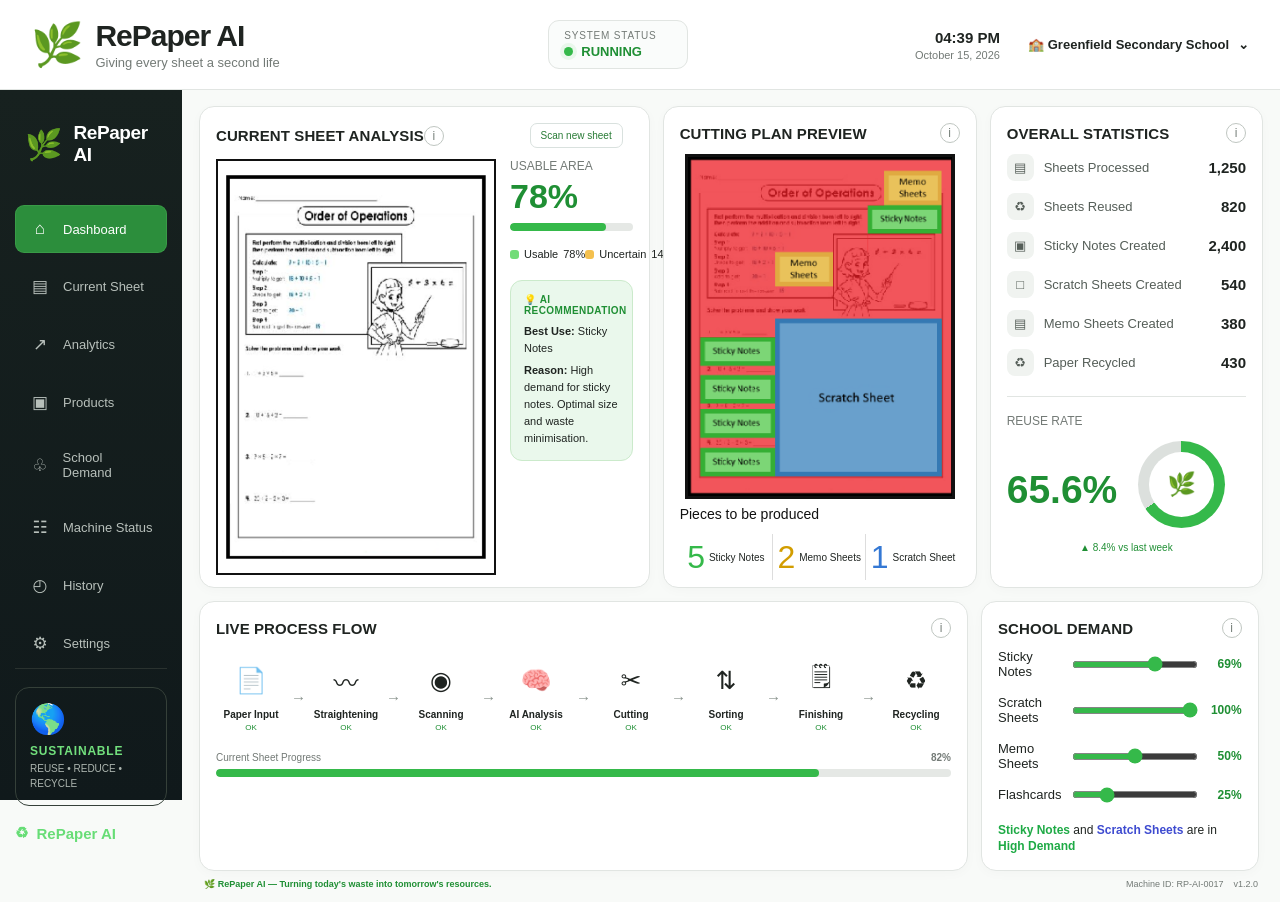
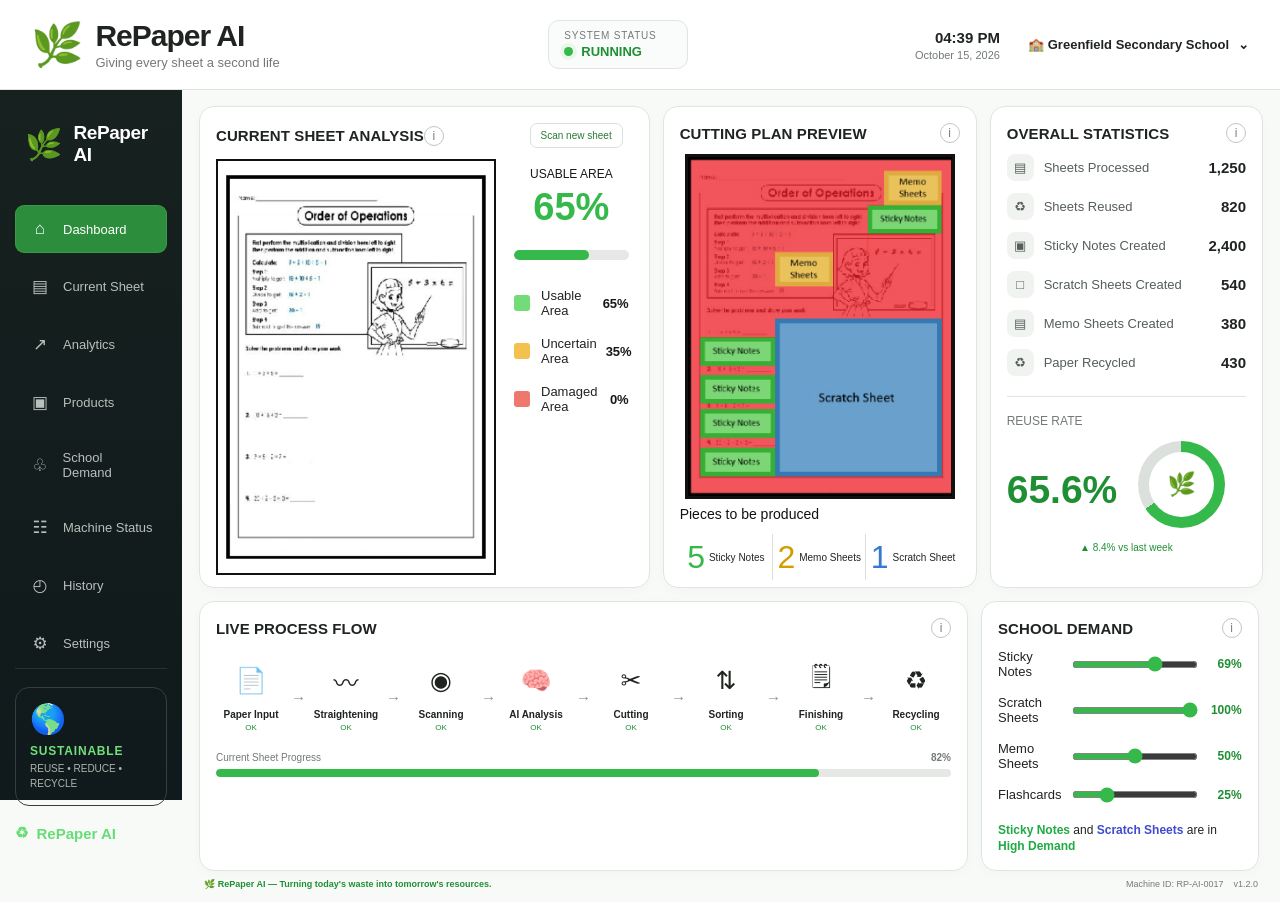
Before and after one commit to RePaperAI/RePaperAI.github.io, a website: page dashboard.html in a window 1280 px wide. Drawn offline with Linux system fonts and the light colour scheme.

Commit message:
Remove the AI recomenddation part in the Current sheet analysis

```diff
--- a/dashboard.html
+++ b/dashboard.html
@@ -977,6 +977,14 @@
     .card-title { margin-bottom: 11px; }
     .card-title h2 { font-size: 14px; }
     .analysis-layout { grid-template-columns: 1.35fr .75fr; gap: 14px; align-items: start; }
+    .analysis-layout > div:last-child { padding: 8px 4px 0; }
+    .analysis-layout .metric-label { text-align: center; color: #151a17; font-weight: 500; }
+    .analysis-layout .big-number { text-align: center; color: var(--green); font-size: 38px; margin: 7px 0 24px; }
+    .analysis-layout .progress { height: 10px; margin: 0 0 28px; }
+    .analysis-layout .legend { display: flex; flex-direction: column; justify-content: flex-start; gap: 18px; font-size: 13px; }
+    .analysis-layout .legend-item { display: grid; grid-template-columns: 18px 1fr auto; gap: 9px; align-items: center; }
+    .analysis-layout .legend-dot { width: 16px; height: 16px; border-radius: 3px; }
+    .analysis-layout .legend-item > span:last-child { font-weight: 700; color: #151a17; }
     .paper { min-height: 0; height: auto; aspect-ratio: 987 / 1457; align-self: start; padding: 8px; border: 2px solid #111; border-radius: 0; background: #fff; }
     .worksheet-image { position: relative; inset: auto; display: block; width: 100%; height: 100%; object-fit: contain; background: #fff; z-index: 5; }
     .worksheet-image.missing { display: none; }
@@ -1296,11 +1304,11 @@
                 </div>
 
                 <div class="big-number" id="blankStat">
-                  78%
+                  65%
                 </div>
 
                 <div class="progress">
-                  <span id="meterFill" style="width:78%"></span>
+                  <span id="meterFill" style="width:65%"></span>
                 </div>
 
               </div>
@@ -1309,38 +1317,21 @@
 
                 <div class="legend-item">
                   <span class="legend-dot green"></span>
-                  Usable <span id="usableLegend">78%</span>
+                  <span class="legend-label">Usable Area</span><span id="usableLegend">65%</span>
                 </div>
 
                 <div class="legend-item">
                   <span class="legend-dot yellow"></span>
-                  Uncertain <span id="printedStat">14%</span>
+                  <span class="legend-label">Uncertain Area</span><span id="printedStat">35%</span>
                 </div>
 
                 <div class="legend-item">
                   <span class="legend-dot red"></span>
-                  Damaged <span id="damageStat">8%</span>
+                  <span class="legend-label">Damaged Area</span><span id="damageStat">0%</span>
                 </div>
 
               </div>
 
-
-              <div class="recommendation">
-
-                <div class="recommendation-title">
-                  💡 AI RECOMMENDATION
-                </div>
-
-                <p>
-                  <strong>Best Use:</strong> Sticky Notes
-                </p>
-
-                <p style="margin-top:5px;">
-                  <strong>Reason:</strong> High demand for sticky
-                  notes. Optimal size and waste minimisation.
-                </p>
-
-              </div>
 
             </div>
 
```
